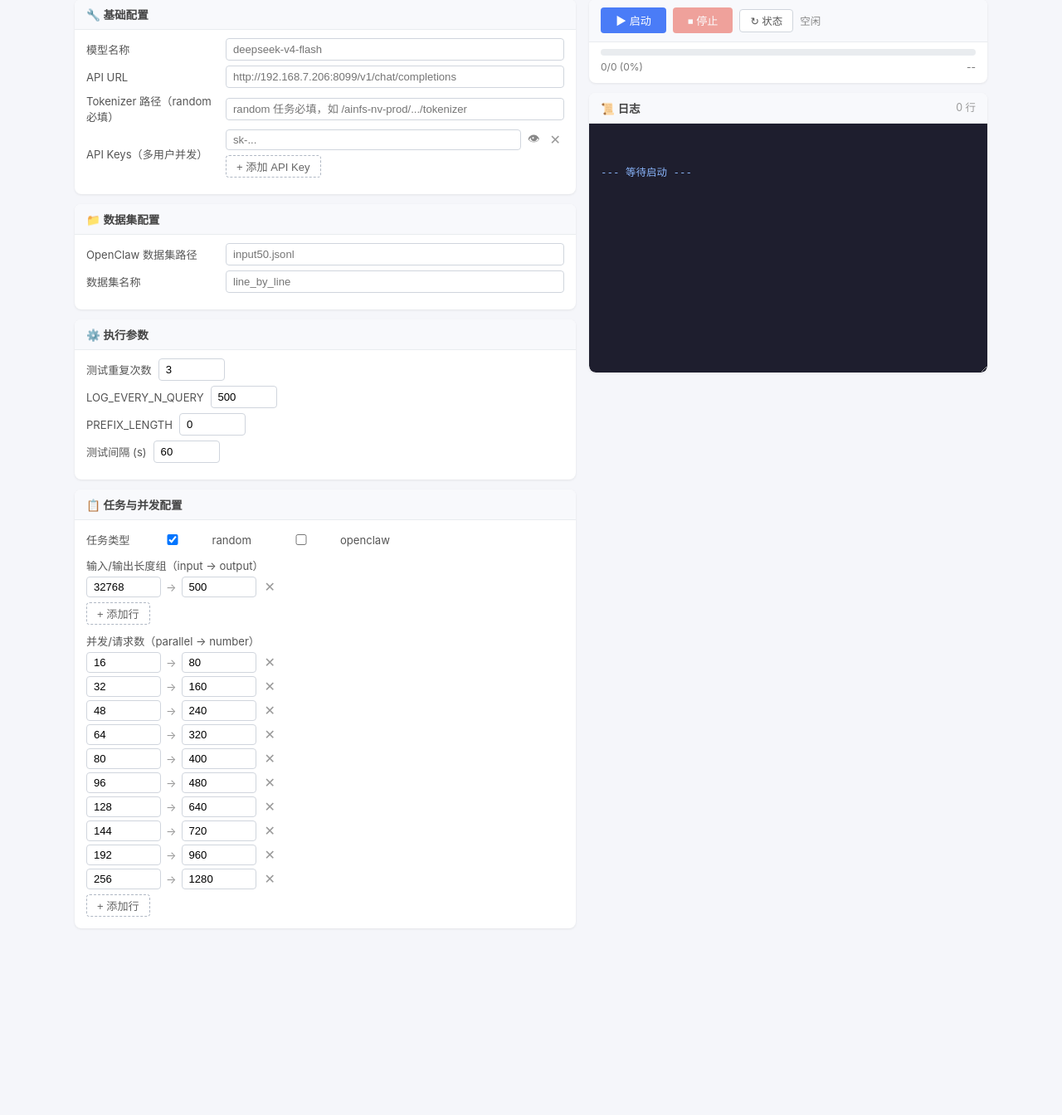
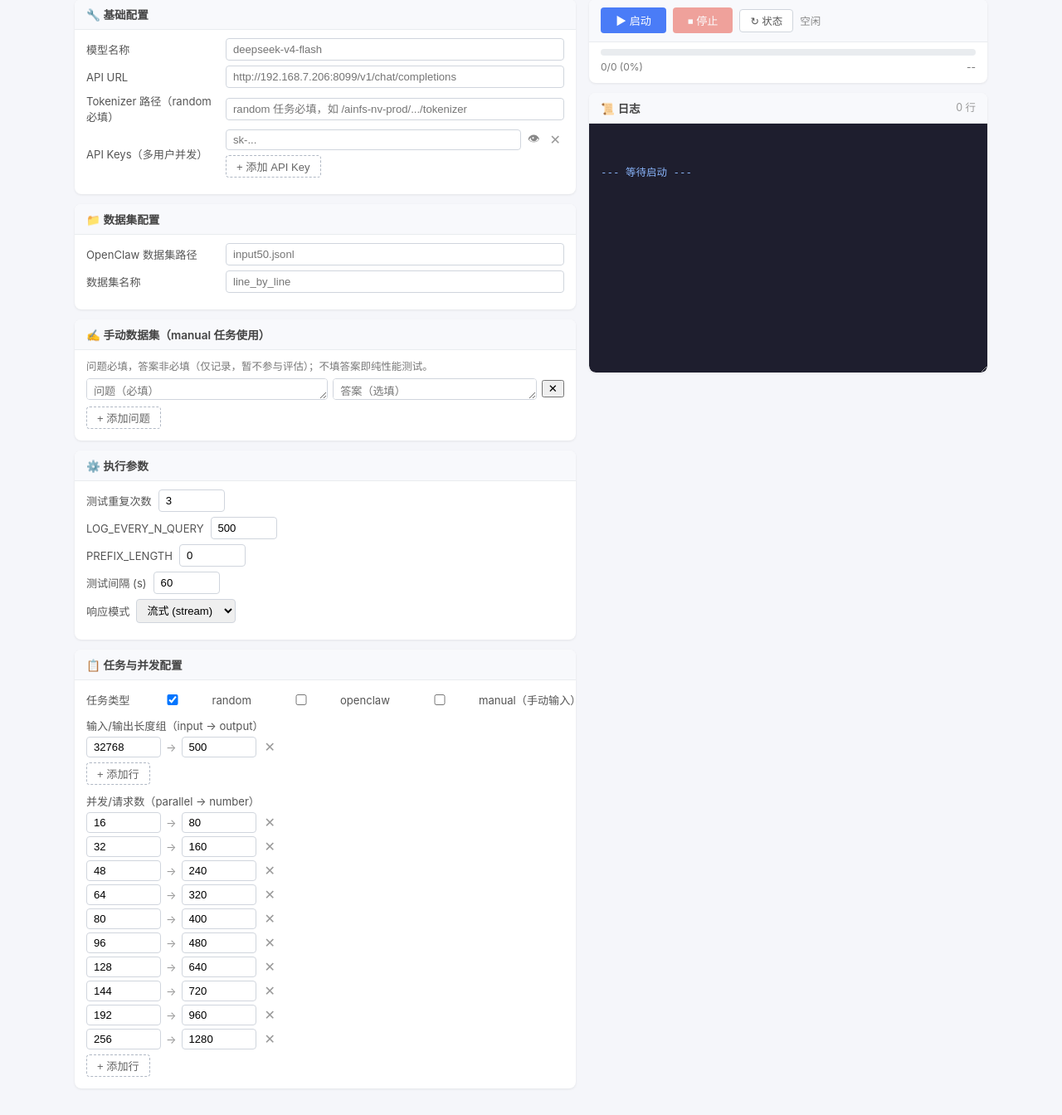
Before and after one commit to gaibianshijue/eval-with-frontend, a Flask app: page / in a window 1280 px wide. Shown: the part 89-1433 px from the top of the page at 83% size. Before the commit the page ends 1194 px from the top, so only its background shows below. Run offline with Flask 3, Linux system fonts and the light colour scheme; data that the repository does not hold is empty.

Commit message:
feat: 支持流式/非流式选择与手动输入数据集
- 执行参数新增响应模式（流式/非流式）选择器，经 RunConfig.stream 透传至 Arguments.stream
- 任务类型新增 manual：前端录入 {question, answer} 列表（question 必填、answer 选填仅记录）
- start() 将问题逐行 JSON 编码落盘 manual_dataset.jsonl，复用 line_by_line 插件读取
- 不填答案即纯性能测试；更新 CLAUDE.md 约定说明

Co-Authored-By: Claude Opus 4.8 <noreply@anthropic.com>

```diff
--- a/runner.py
+++ b/runner.py
@@ -58,6 +58,8 @@ class RunConfig:
     task_types: list[str]
     input_output_groups: list[IOGroup]
     concurrency_request_groups: list[CRGroup]
+    stream: bool = True
+    manual_dataset: list[dict] = field(default_factory=list)  # [{question, answer}]，answer 可空
 
     @classmethod
     def from_dict(cls, d: dict) -> "RunConfig":
@@ -84,6 +86,8 @@ class RunConfig:
                                  for g in (d.get("input_output_groups") or [])],
             concurrency_request_groups=[CRGroup(int(g["parallel"]), int(g["number"]))
                                         for g in (d.get("concurrency_request_groups") or [])],
+            stream=bool(d.get("stream", True)),
+            manual_dataset=list(d.get("manual_dataset") or []),
         )
 
     def to_safe_dict(self) -> dict:
@@ -104,12 +108,17 @@ class RunConfig:
         if not self.openai_api_keys:
             return "至少需要填写一个 API Key"
         for t in self.task_types:
-            if t not in ("random", "openclaw"):
+            if t not in ("random", "openclaw", "manual"):
                 return f"未知 task_type: {t}"
             if t == "random" and not self.tokenizer_path:
                 return "选择了 random 任务但未填写 tokenizer_path（evalscope random dataset 需要 --tokenizer-path）"
             if t == "openclaw" and not self.openclaw_dataset_path:
                 return "选择了 openclaw 任务但未填写 openclaw_dataset_path"
+            if t == "manual":
+                qs = [str(m.get("question", "")).strip()
+                      for m in self.manual_dataset if str(m.get("question", "")).strip()]
+                if not qs:
+                    return "选择了 manual 任务但未填写任何问题（question 必填）"
         if not self.task_types:
             return "task_types 至少选一项"
         if not self.input_output_groups:
@@ -153,6 +162,7 @@ class BenchmarkRunner:
         self._error: str = ""
         self._run_dir: Optional[Path] = None
         self._csv_path: Optional[Path] = None
+        self._manual_dataset_path: Optional[Path] = None
         self._started_at: Optional[str] = None
         self._progress: dict = self._empty_progress()
         self._log_handler: Optional[SSELogHandler] = None
@@ -189,6 +199,18 @@ class BenchmarkRunner:
                 encoding="utf-8",
             )
             self._csv_path = self._run_dir / f"results_{cfg.model_name}_{ts}.csv"
+
+            # manual 任务：把问题落盘成 line_by_line 兼容的 jsonl（每行一个 JSON 字符串）
+            if "manual" in cfg.task_types:
+                self._manual_dataset_path = self._run_dir / "manual_dataset.jsonl"
+                qs = [str(m.get("question", "")).strip()
+                      for m in cfg.manual_dataset if str(m.get("question", "")).strip()]
+                self._manual_dataset_path.write_text(
+                    "\n".join(json.dumps(q, ensure_ascii=False) for q in qs) + ("\n" if qs else ""),
+                    encoding="utf-8",
+                )
+            else:
+                self._manual_dataset_path = None
 
             # 接入 evalscope logger
             self._attach_logger()
@@ -387,6 +409,7 @@ class BenchmarkRunner:
             enable_progress_tracker=True,
             outputs_dir=str(self._run_dir / "outputs"),
             debug=False,
+            stream=cfg.stream,
         )
         if task_type == "random":
             return Arguments(
@@ -394,6 +417,13 @@ class BenchmarkRunner:
                 dataset="random",
                 min_prompt_length=io.input,
                 max_prompt_length=io.input,
+            )
+        if task_type == "manual":
+            # 复用 line_by_line 插件读取落盘的问题文件；每行是一个 JSON 字符串
+            return Arguments(
+                **common,
+                dataset="line_by_line",
+                dataset_path=str(self._manual_dataset_path),
             )
         # openclaw
         return Arguments(
--- a/templates/index.html
+++ b/templates/index.html
@@ -75,6 +75,19 @@ h1 { font-size: 1.4rem; margin: 0 0 4px; }
     margin-top: 2px;
 }
 .add-btn:hover { border-color: #4a7cf7; color: #4a7cf7; }
+
+.manual-row {
+    display: flex; align-items: flex-start; gap: 6px; margin-bottom: 6px;
+}
+.manual-row .manual-q, .manual-row .manual-a {
+    padding: 4px 8px; border: 1px solid #d0d5dd; border-radius: 4px;
+    font-size: .82rem; outline: none; font-family: inherit;
+}
+.manual-row .manual-q { flex: 1.2; min-width: 0; }
+.manual-row .manual-a { flex: 1; min-width: 0; }
+.manual-row .manual-q:focus, .manual-row .manual-a:focus { border-color: #4a7cf7; box-shadow: 0 0 0 2px rgba(74,124,247,.15); }
+.manual-row .manual-q.error { border-color: #e74c3c; }
+.manual-row .del-btn { margin-top: 2px; }
 
 .checkbox-group {
     display: flex; gap: 16px; padding: 4px 0;
@@ -224,6 +237,18 @@ h1 { font-size: 1.4rem; margin: 0 0 4px; }
 </div>
 </div>
 
+<!-- 手动数据集 -->
+<div class="card">
+<div class="card-header">✍️ 手动数据集（manual 任务使用）</div>
+<div class="card-body">
+    <div style="font-size:.78rem;color:#777;margin-bottom:6px;">
+        问题必填，答案非必填（仅记录，暂不参与评估）；不填答案即纯性能测试。
+    </div>
+    <div id="manual-dataset-container"></div>
+    <button class="add-btn" id="add-manual-btn">+ 添加问题</button>
+</div>
+</div>
+
 <!-- 执行参数 -->
 <div class="card">
 <div class="card-header">⚙️ 执行参数</div>
@@ -244,6 +269,13 @@ h1 { font-size: 1.4rem; margin: 0 0 4px; }
         <label>测试间隔 (s)</label>
         <input id="wait_between_tests" type="number" min="0" value="60">
     </div>
+    <div class="form-group-inline">
+        <label>响应模式</label>
+        <select id="stream_mode" style="width:120px;padding:5px 8px;border:1px solid #d0d5dd;border-radius:4px;font-size:.82rem;">
+            <option value="true">流式 (stream)</option>
+            <option value="false">非流式 (non-stream)</option>
+        </select>
+    </div>
 </div>
 </div>
 
@@ -258,6 +290,7 @@ h1 { font-size: 1.4rem; margin: 0 0 4px; }
         <div class="checkbox-group">
             <label><input type="checkbox" class="task-type-cb" value="random" checked> random</label>
             <label><input type="checkbox" class="task-type-cb" value="openclaw"> openclaw</label>
+            <label><input type="checkbox" class="task-type-cb" value="manual"> manual（手动输入）</label>
         </div>
     </div>
 
@@ -377,10 +410,13 @@ const DOM = {
     logEveryN:       $('log_every_n_query'),
     prefixLength:    $('prefix_length'),
     waitBetween:     $('wait_between_tests'),
+    streamMode:      $('stream_mode'),
     ioContainer:     $('io-group-container'),
     crContainer:     $('cr-group-container'),
     addIoBtn:        $('add-io-btn'),
     addCrBtn:        $('add-cr-btn'),
+    manualContainer: $('manual-dataset-container'),
+    addManualBtn:    $('add-manual-btn'),
     btnStart:        $('btn-start'),
     btnStop:         $('btn-stop'),
     btnRefresh:      $('btn-refresh'),
@@ -452,6 +488,22 @@ function createCRRow(parallelVal, numberVal) {
     return div;
 }
 
+function createManualRow(qVal, aVal) {
+    const div = document.createElement('div');
+    div.className = 'manual-row';
+    const q = document.createElement('textarea');
+    q.className = 'manual-q'; q.rows = 1; q.placeholder = '问题（必填）';
+    q.value = qVal || '';
+    const a = document.createElement('textarea');
+    a.className = 'manual-a'; a.rows = 1; a.placeholder = '答案（选填）';
+    a.value = aVal || '';
+    const del = document.createElement('button');
+    del.className = 'del-btn'; del.title = '删除'; del.textContent = '✕';
+    del.addEventListener('click', () => div.remove());
+    div.appendChild(q); div.appendChild(a); div.appendChild(del);
+    return div;
+}
+
 // 初始化默认行
 function initDynamicRows() {
     // API Keys — 默认一行空输入
@@ -475,6 +527,9 @@ function initDynamicRows() {
         {parallel: 256, number: 1280},
     ];
     crDefaults.forEach(d => DOM.crContainer.appendChild(createCRRow(d.parallel, d.number)));
+
+    // 手动数据集 — 默认一行空问题
+    DOM.manualContainer.appendChild(createManualRow('', ''));
 }
 
 DOM.addApiKeyBtn.addEventListener('click', () => {
@@ -485,6 +540,9 @@ DOM.addIoBtn.addEventListener('click', () => {
 });
 DOM.addCrBtn.addEventListener('click', () => {
     DOM.crContainer.appendChild(createCRRow('', ''));
+});
+DOM.addManualBtn.addEventListener('click', () => {
+    DOM.manualContainer.appendChild(createManualRow('', ''));
 });
 
 // ========== localStorage persistence ==========
@@ -502,9 +560,11 @@ function saveToLS() {
         logEveryN: DOM.logEveryN.value,
         prefixLength: DOM.prefixLength.value,
         waitBetween: DOM.waitBetween.value,
+        streamMode: DOM.streamMode.value,
         ioRows: [],
         crRows: [],
         taskTypes: [],
+        manualRows: [],
     };
     DOM.apiKeyContainer.querySelectorAll('.api-key-input').forEach(inp => {
         data.apiKeys.push(inp.value);
@@ -518,6 +578,11 @@ function saveToLS() {
         const p = row.querySelector('.cr-parallel');
         const n = row.querySelector('.cr-number');
         if (p && n) data.crRows.push([p.value, n.value]);
+    });
+    DOM.manualContainer.querySelectorAll('.manual-row').forEach(row => {
+        const q = row.querySelector('.manual-q');
+        const a = row.querySelector('.manual-a');
+        if (q && a) data.manualRows.push([q.value, a.value]);
     });
     document.querySelectorAll('.task-type-cb').forEach(cb => {
         if (cb.checked) data.taskTypes.push(cb.value);
@@ -548,6 +613,7 @@ function loadFromLS() {
     if (data.logEveryN) DOM.logEveryN.value = data.logEveryN;
     if (data.prefixLength) DOM.prefixLength.value = data.prefixLength;
     if (data.waitBetween) DOM.waitBetween.value = data.waitBetween;
+    if (data.streamMode) DOM.streamMode.value = data.streamMode;
 
     if (Array.isArray(data.ioRows) && data.ioRows.length) {
         DOM.ioContainer.innerHTML = '';
@@ -556,6 +622,10 @@ function loadFromLS() {
     if (Array.isArray(data.crRows) && data.crRows.length) {
         DOM.crContainer.innerHTML = '';
         data.crRows.forEach(([p, n]) => DOM.crContainer.appendChild(createCRRow(p, n)));
+    }
+    if (Array.isArray(data.manualRows) && data.manualRows.length) {
+        DOM.manualContainer.innerHTML = '';
+        data.manualRows.forEach(([q, a]) => DOM.manualContainer.appendChild(createManualRow(q, a)));
     }
     if (Array.isArray(data.taskTypes) && data.taskTypes.length) {
         document.querySelectorAll('.task-type-cb').forEach(cb => {
@@ -586,6 +656,13 @@ function collectConfig() {
         const v = inp.value.trim();
         if (v) apiKeys.push(v);
     });
+    // 收集手动数据集（question 必填才纳入）
+    const manual = [];
+    DOM.manualContainer.querySelectorAll('.manual-row').forEach(row => {
+        const q = (row.querySelector('.manual-q').value || '').trim();
+        const a = (row.querySelector('.manual-a').value || '').trim();
+        if (q) manual.push({question: q, answer: a});
+    });
 
     return {
         model_name: DOM.modelName.value.trim(),
@@ -598,9 +675,11 @@ function collectConfig() {
         log_every_n_query: parseInt(DOM.logEveryN.value, 10) || 500,
         prefix_length: parseInt(DOM.prefixLength.value, 10) || 0,
         wait_between_tests: parseInt(DOM.waitBetween.value, 10) || 60,
+        stream: DOM.streamMode.value === 'true',
         task_types: tt,
         input_output_groups: io,
         concurrency_request_groups: cr,
+        manual_dataset: manual,
     };
 }
 
@@ -802,6 +881,12 @@ DOM.btnStart.addEventListener('click', async () => {
     }
     if (!cfg.input_output_groups.length) { alert('输入输出长度组至少需要一行'); return; }
     if (!cfg.concurrency_request_groups.length) { alert('并发请求组至少需要一行'); return; }
+    if (cfg.task_types.includes('manual') && !cfg.manual_dataset.length) {
+        alert('选择了 manual 任务，请至少填写一个问题');
+        const firstQ = DOM.manualContainer.querySelector('.manual-q');
+        if (firstQ) { firstQ.classList.add('error'); firstQ.focus(); }
+        return;
+    }
 
     // 禁用按钮
     DOM.btnStart.disabled = true;
@@ -877,6 +962,7 @@ function setupAutoSave() {
     observer.observe(DOM.apiKeyContainer, {childList: true});
     observer.observe(DOM.ioContainer, {childList: true});
     observer.observe(DOM.crContainer, {childList: true});
+    observer.observe(DOM.manualContainer, {childList: true});
     // checkbox
     document.querySelectorAll('.task-type-cb').forEach(cb => cb.addEventListener('change', onInput));
 }
```
Also changed, not shown: CLAUDE.md (+2 -0 lines).
